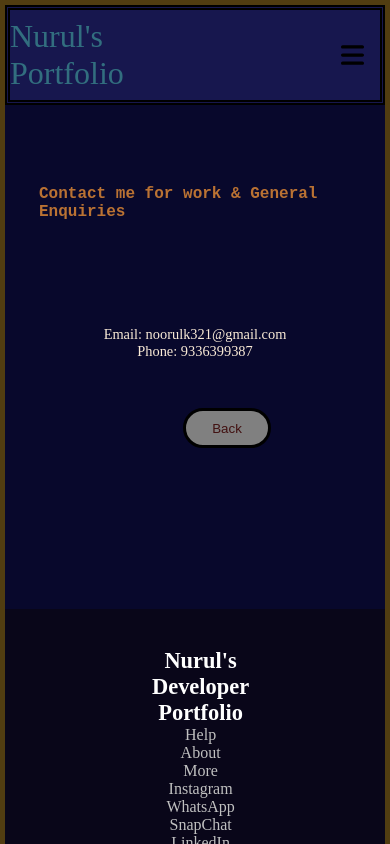
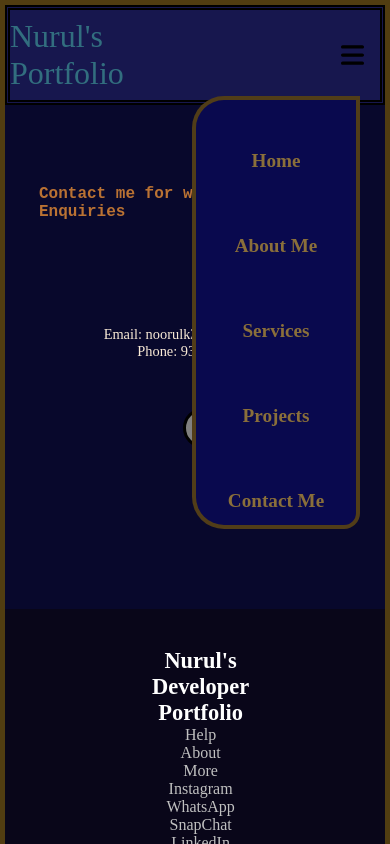
Before and after one commit to nurul-k/Personal-Portfolio-Website, a plain HTML site: page Portfolio_contact.html in a window 390 px wide. Both pictures are taken after a click on the picture 352 px from the left and 55 px from the top of the page. Shown: the top 844 px of the page. Drawn offline with Linux system fonts and the light colour scheme.

Commit message:
Update Portfolio_contact.html

```diff
--- a/Portfolio_contact.html
+++ b/Portfolio_contact.html
@@ -759,7 +759,16 @@ footer {
       </div>
     </footer>
 
-    <!-- Link to External JavaScript File for Contact Form -->
-    <script src="Portfolio_contact.js"></script>
+     <!-- JavaScript for responsive navigation menu -->
+    <script>
+      // Selecting the menu icon and the navigation links
+      const menuIcon = document.getElementById("menu-icon");
+      const navLinks = document.getElementById("nav-links");
+
+      // Add click event listener to toggle the "active" class on the navigation links
+      menuIcon.addEventListener("click", function () {
+        navLinks.classList.toggle("active");
+      });
+    </script>
   </body>
 </html>
```
